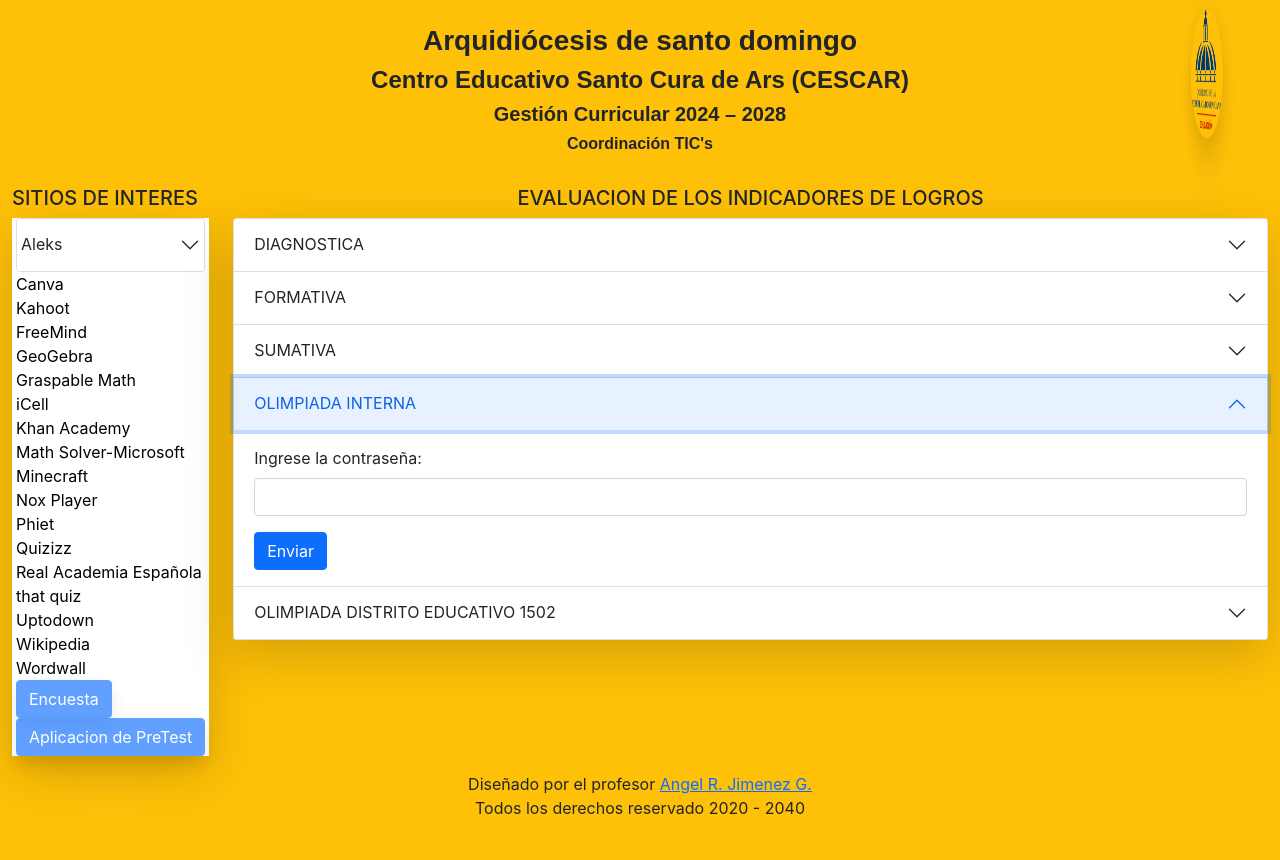
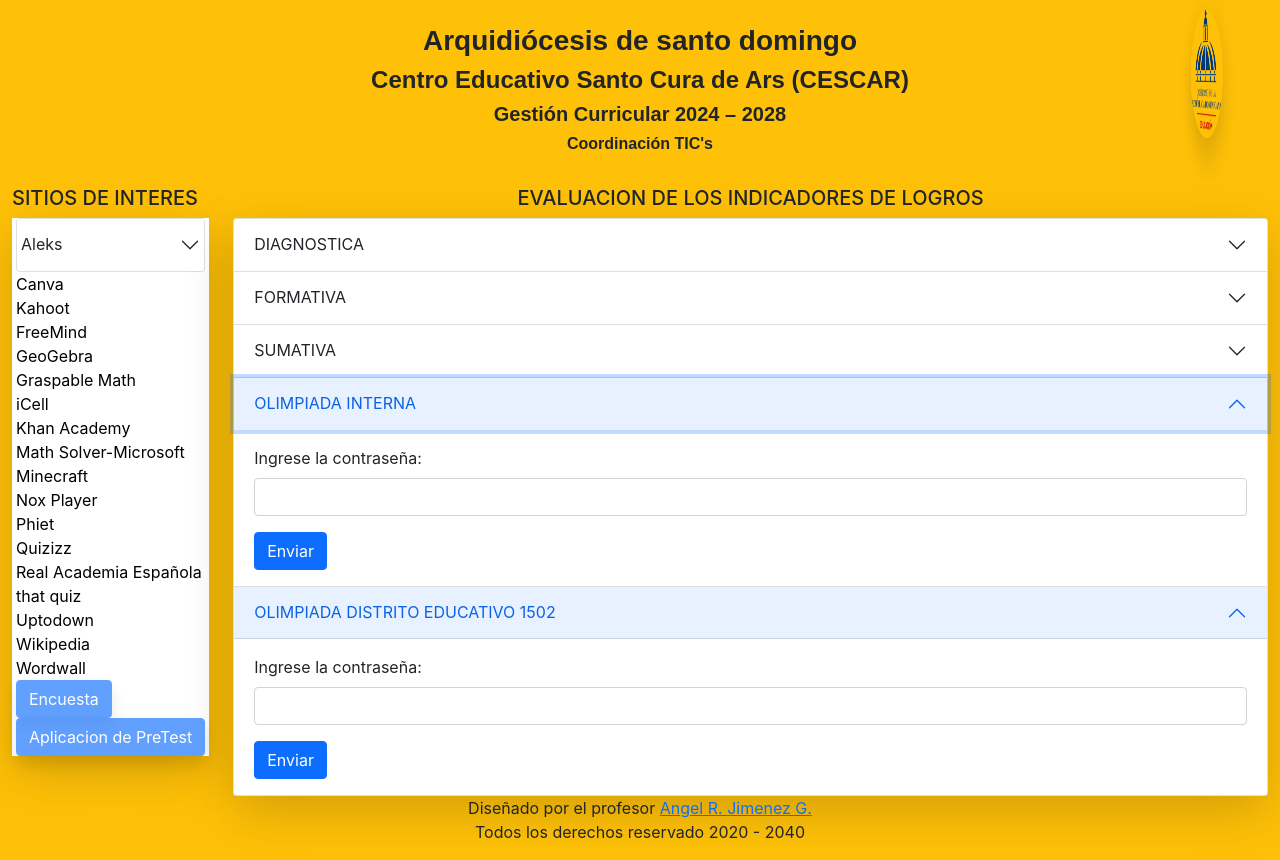
Before and after one commit to cescarsoporte/web, a React (Create React App) app: page / in a window 1280 px wide. Both pictures are taken after a click on the button "OLIMPIADA INTERNA". Before the commit the page ends 836 px from the top, so only its background shows below. Built offline with nearby package versions, Linux system fonts and the light colour scheme.

Commit message:
Olimiada de espanole y sociales de 5to y 6to update 2

```diff
--- a/src/components/Accordion.js
+++ b/src/components/Accordion.js
@@ -1,4 +1,4 @@
-import React, { useState } from 'react';
+import React, { useState, useRef } from 'react';
 import DiagSec from './DiagSec';
 import FormativaSec from './FormativaSec';
 import SumativaSec from './SumativaSec';
@@ -7,7 +7,7 @@ import OlimpDist from './OlimpDist';
 
 const correctPassword = '4455'; // La contraseña establecida en el código
 
-const PasswordForm = ({ onSubmit, error, value, onChange }) => (
+const PasswordForm = ({ onSubmit, error, value, onChange, inputRef }) => (
   <form onSubmit={onSubmit}>
     <div className="mb-3">
       <label htmlFor="passwordInput" className="form-label">Ingrese la contraseña:</label>
@@ -17,6 +17,7 @@ const PasswordForm = ({ onSubmit, error, value, onChange }) => (
         className="form-control"
         value={value}
         onChange={onChange}
+        ref={inputRef}
       />
     </div>
     {error && <div className="alert alert-danger">{error}</div>}
@@ -29,6 +30,7 @@ const Accordion = () => {
   const [isPasswordProtected, setIsPasswordProtected] = useState(false);
   const [inputPassword, setInputPassword] = useState('');
   const [error, setError] = useState('');
+  const inputRef = useRef(null);
 
   const handlePasswordSubmit = (event) => {
     event.preventDefault();
@@ -43,6 +45,7 @@ const Accordion = () => {
   const handleAccordionClick = () => {
     if (!isPasswordProtected) {
       setIsOlimpDistOpen(!isOlimpDistOpen);
+      inputRef.current.focus();
     }
   };
 
@@ -58,9 +61,11 @@ const Accordion = () => {
           error={error}
           value={inputPassword}
           onChange={(e) => setInputPassword(e.target.value)}
+          inputRef={inputRef}
         />
       ),
       target: 'item-4',
+      onClick: handleAccordionClick,
     },
     {
       title: 'OLIMPIADA DISTRITO EDUCATIVO 1502',
@@ -70,6 +75,7 @@ const Accordion = () => {
           error={error}
           value={inputPassword}
           onChange={(e) => setInputPassword(e.target.value)}
+          inputRef={inputRef}
         />
       ),
       target: 'item-5',
```
